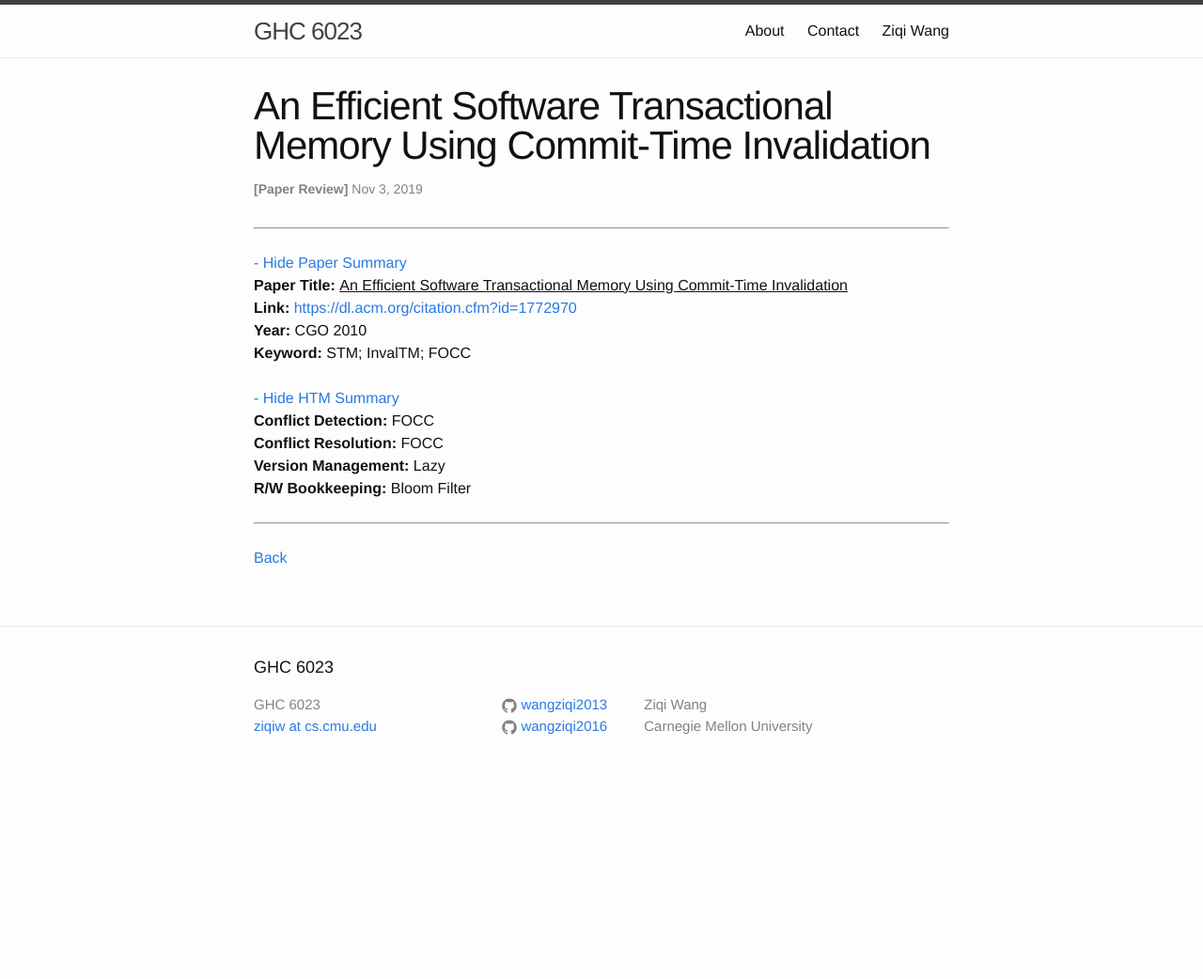
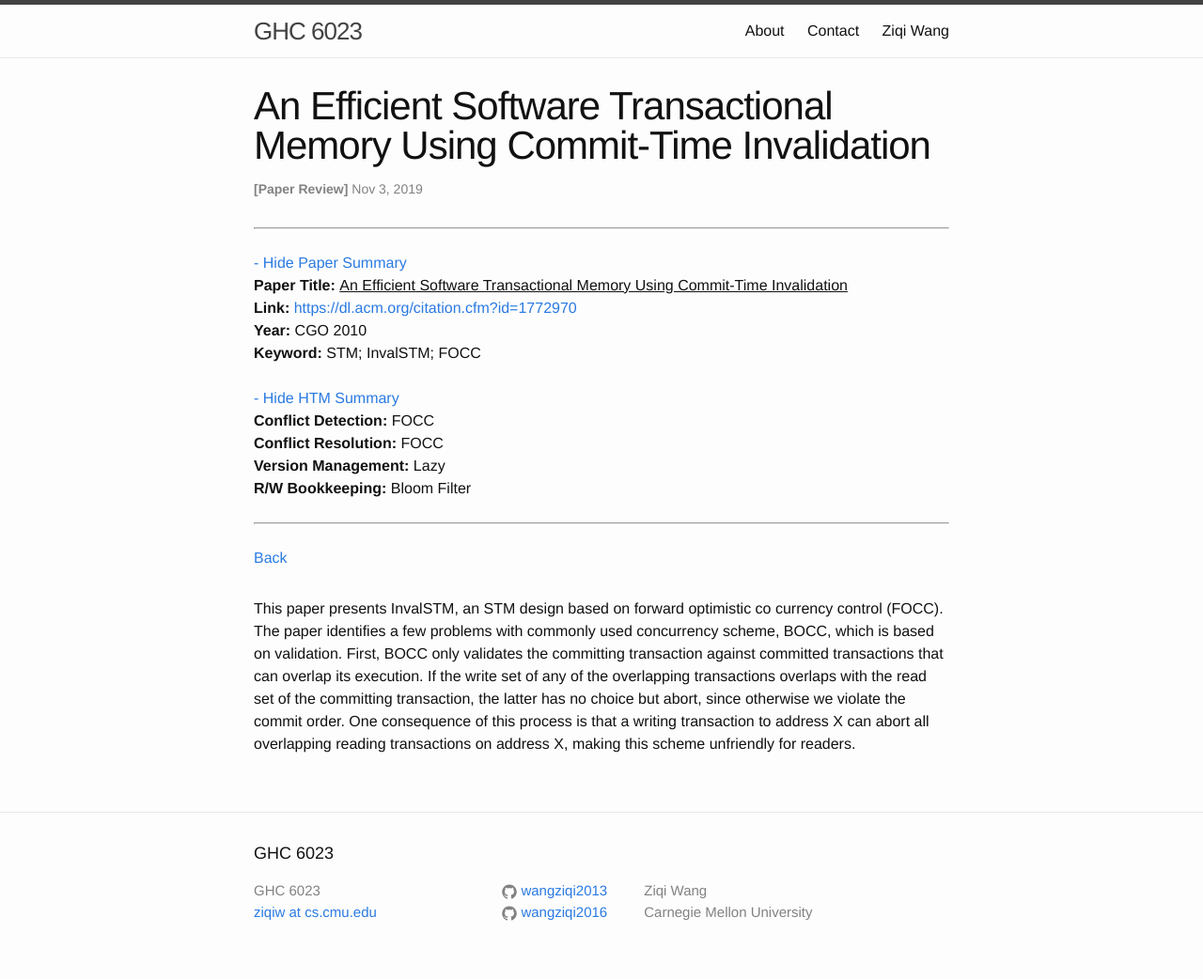
Before and after one commit to wangziqi2013/wangziqi2013.github.io, a Jekyll site: the page built from _posts/2019-11-03-invalstm.markdown, in a window 1280 px wide. Shown: the whole page at 94% size. Built offline with Jekyll 4.4.1, drawn with Linux system fonts in a browser that asks for light colours; before the commit the page ends 900 px from its top, so only the background shows below that.

Commit message:
Adding first reason

```diff
--- a/_posts/2019-11-03-invalstm.markdown
+++ b/_posts/2019-11-03-invalstm.markdown
@@ -5,10 +5,17 @@ date:   2019-11-03 15:58:00 -0500
 categories: paper
 paper_title: "An Efficient Software Transactional Memory Using Commit-Time Invalidation"
 paper_link: https://dl.acm.org/citation.cfm?id=1772970
-paper_keyword: STM; InvalTM; FOCC
+paper_keyword: STM; InvalSTM; FOCC
 paper_year: CGO 2010
 rw_set: Bloom Filter
 htm_cd: FOCC
 htm_cr: FOCC
 version_mgmt: Lazy
 ---
+
+This paper presents InvalSTM, an STM design based on forward optimistic co currency control (FOCC). The paper identifies
+a few problems with commonly used concurrency scheme, BOCC, which is based on validation. First, BOCC only validates the
+committing transaction against committed transactions that can overlap its execution. If the write set of any of the
+overlapping transactions overlaps with the read set of the committing transaction, the latter has no choice but abort,
+since otherwise we violate the commit order. One consequence of this process is that a writing transaction to address X
+can abort all overlapping reading transactions on address X, making this scheme unfriendly for readers.
```
